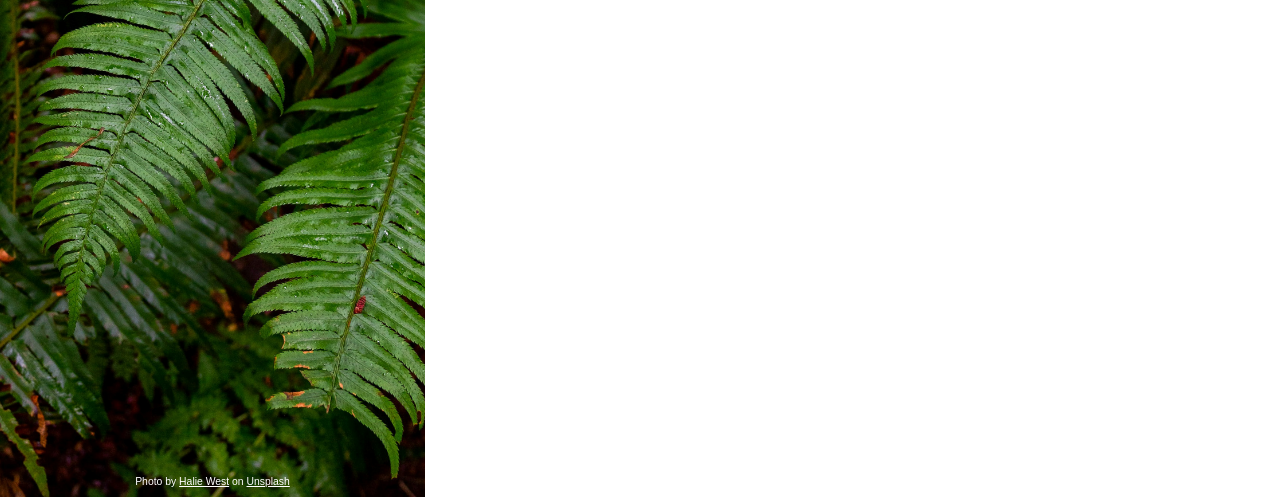
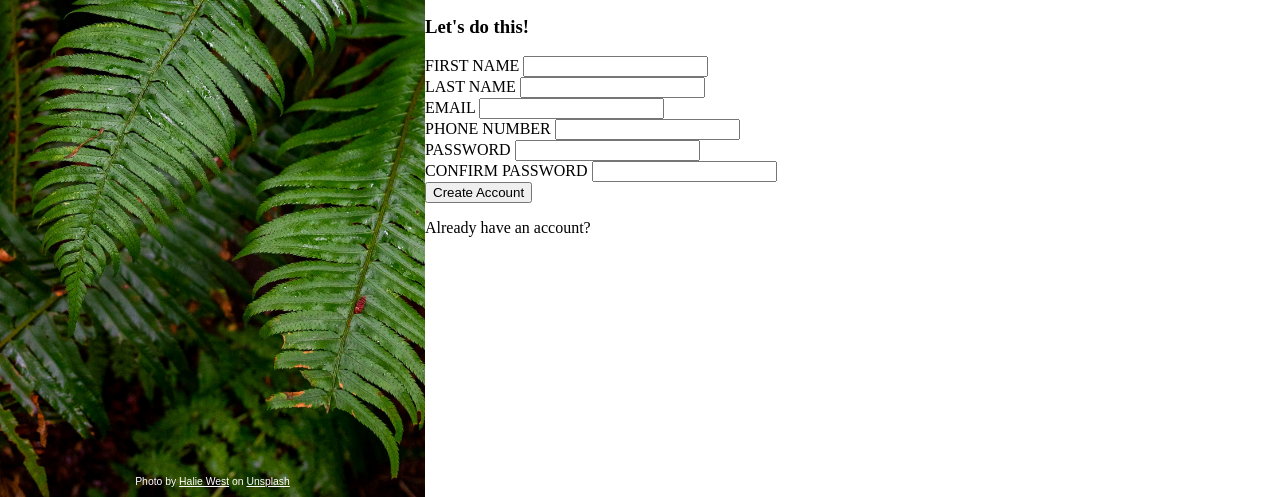
Before and after one commit to jt00721/sign-up-form, a plain HTML site: page index.html in a window 1280 px wide. Shown: the part 303-800 px from the top of the page. Drawn offline with Linux system fonts and the light colour scheme.

Commit message:
Add form structure and input fields

```diff
--- a/index.html
+++ b/index.html
@@ -15,15 +15,50 @@
         <p>Photo by <a href="https://unsplash.com/@haliewestphoto?utm_content=creditCopyText&utm_medium=referral&utm_source=unsplash">Halie West</a> on <a href="https://unsplash.com/photos/green-leaf-plant-in-close-up-photography-25xggax4bSA?utm_content=creditCopyText&utm_medium=referral&utm_source=unsplash">Unsplash</a>
         </p>
     </div>
-    <div class="form">
+    <form action="">
         <div class="form-header">
             <div class="form-header-text">
                 <h3 class="description">This is not a real online service! You know you need something<br>like this in your life to help you realize your deepest dreams.<br>Sign up <em>now</em> to get started.</h3>
                 <h3>You <em>know</em> you want to.</h3>
             </div>
         </div>
-        <div class="form-fields"></div>
-        <div class="form-footer"></div>
-    </div>
+        <div class="form-fields">
+            <div class="form-fields-container">
+                <h3>Let's do this!</h3>
+                <div class="form-rows-container">
+                    <div class="form-row">
+                        <label for="first-name">FIRST NAME</label>
+                        <input id="first-name" name="firstName" type="text" required>
+                    </div>
+                    <div class="form-row">
+                        <label for="last-name">LAST NAME</label>
+                        <input id="last-name" name="lastName" type="text" required>
+                    </div>
+                    <div class="form-row">
+                        <label for="email">EMAIL</label>
+                        <input id="email" name="email" type="email" required>
+                    </div>
+                    <div class="form-row">
+                        <label for="phone-number">PHONE NUMBER</label>
+                        <input id="phone-number" name="phoneNumber" type="tel">
+                    </div>
+                    <div class="form-row">
+                        <label for="password">PASSWORD</label>
+                        <input id="password" name="password" type="password" required>
+                    </div>
+                    <div class="form-row">
+                        <label for="confirm-password">CONFIRM PASSWORD</label>
+                        <input id="confirm-password" name="confirmPassword" type="password" required>
+                    </div>
+                </div>
+            </div>
+        </div>
+        <div class="form-footer">
+            <div class="form-footer-container">
+                <button>Create Account</button>
+                <p>Already have an account? <a>Log in</a></p>
+            </div>
+        </div>
+    </form>
 </body>
 </html>
```
